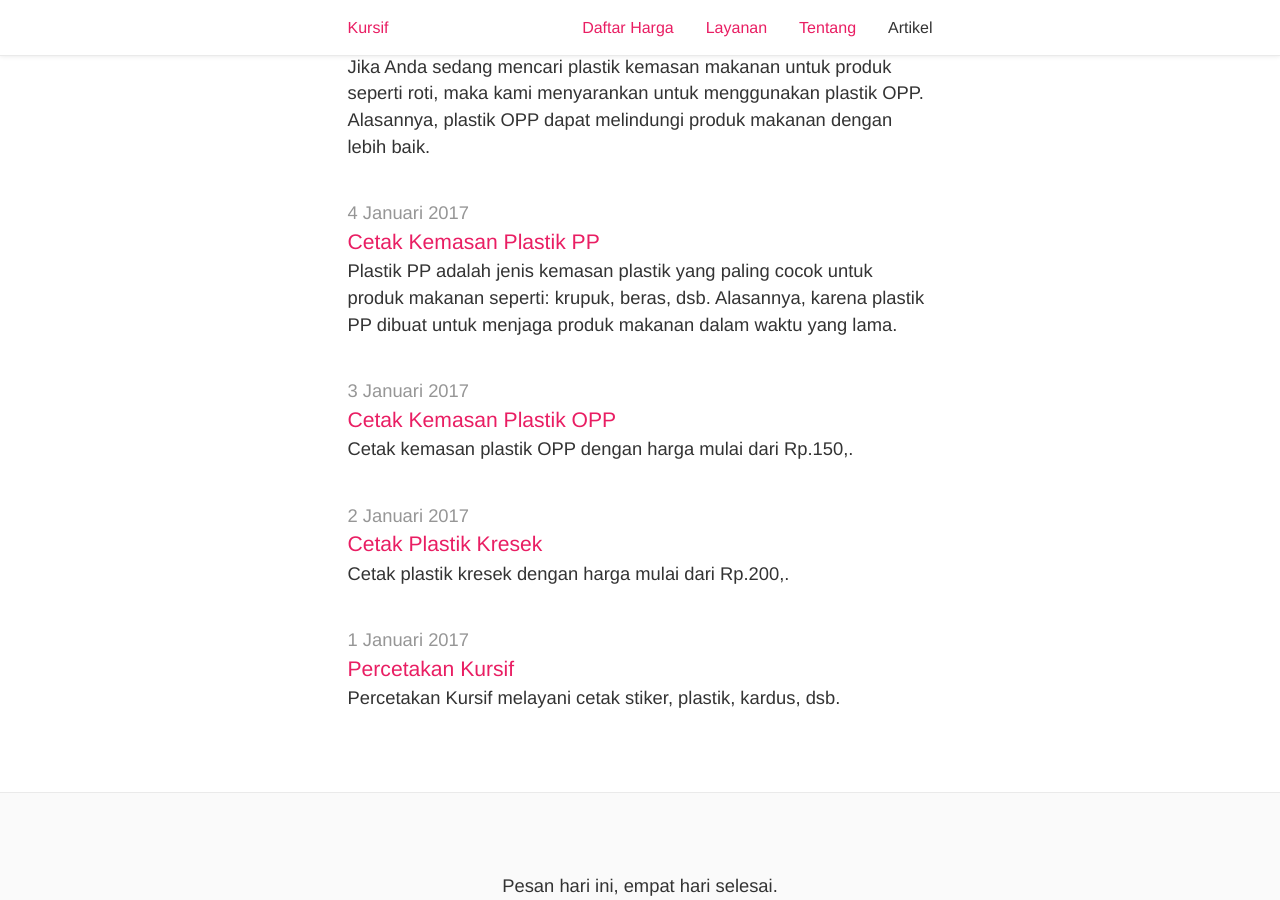
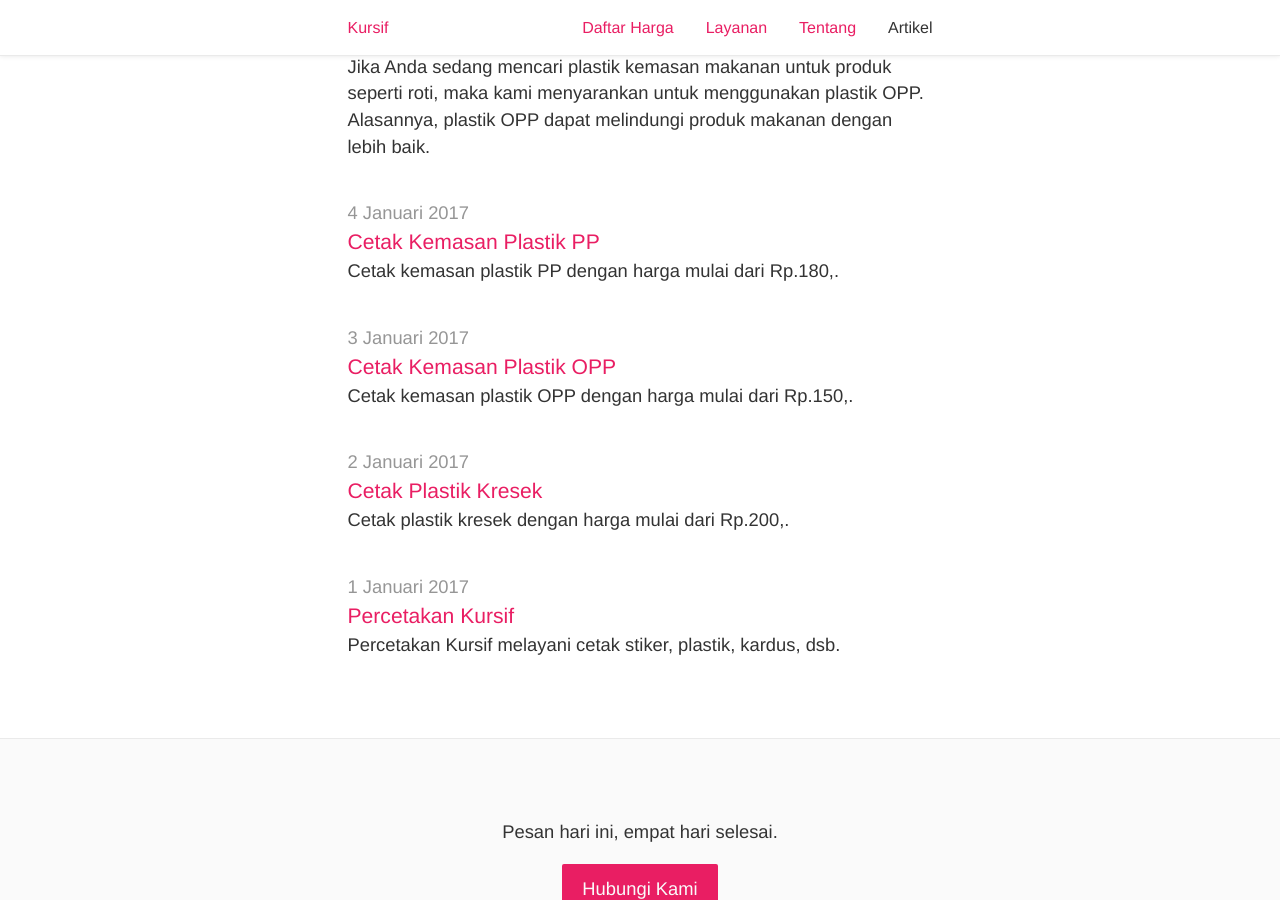
Before and after one commit to tertanda/kursif.github.io, a Jekyll site: the page built from artikel/index.md, in a window 1280 px wide and 900 px high, scrolled down 1761 px. Built offline with Jekyll 4.4.1, drawn with Linux system fonts in a browser that asks for light colours; a script that is not in the unit is left out.

Commit message:
Cetak Kemasan Plastik PP

```diff
--- a/artikel/_posts/2017-01-04-cetak-kemasan-plastik-pp.md
+++ b/artikel/_posts/2017-01-04-cetak-kemasan-plastik-pp.md
@@ -4,7 +4,7 @@ category : artikel
 permalink: artikel/:title
 title    : Cetak Kemasan Plastik PP
 author   : El Nino H. Maulana
-intro    : "Plastik PP adalah jenis kemasan plastik yang paling cocok untuk produk makanan seperti: krupuk, beras, dsb. Alasannya, karena plastik PP dibuat untuk menjaga produk makanan dalam waktu yang lama."
+intro    : Cetak kemasan plastik PP dengan harga mulai dari Rp.180,.
 meta     : Cetak kemasan plastik PP untuk kemasan produk makanan dengan harga mulai dari Rp.180,.
 ---
 
```
